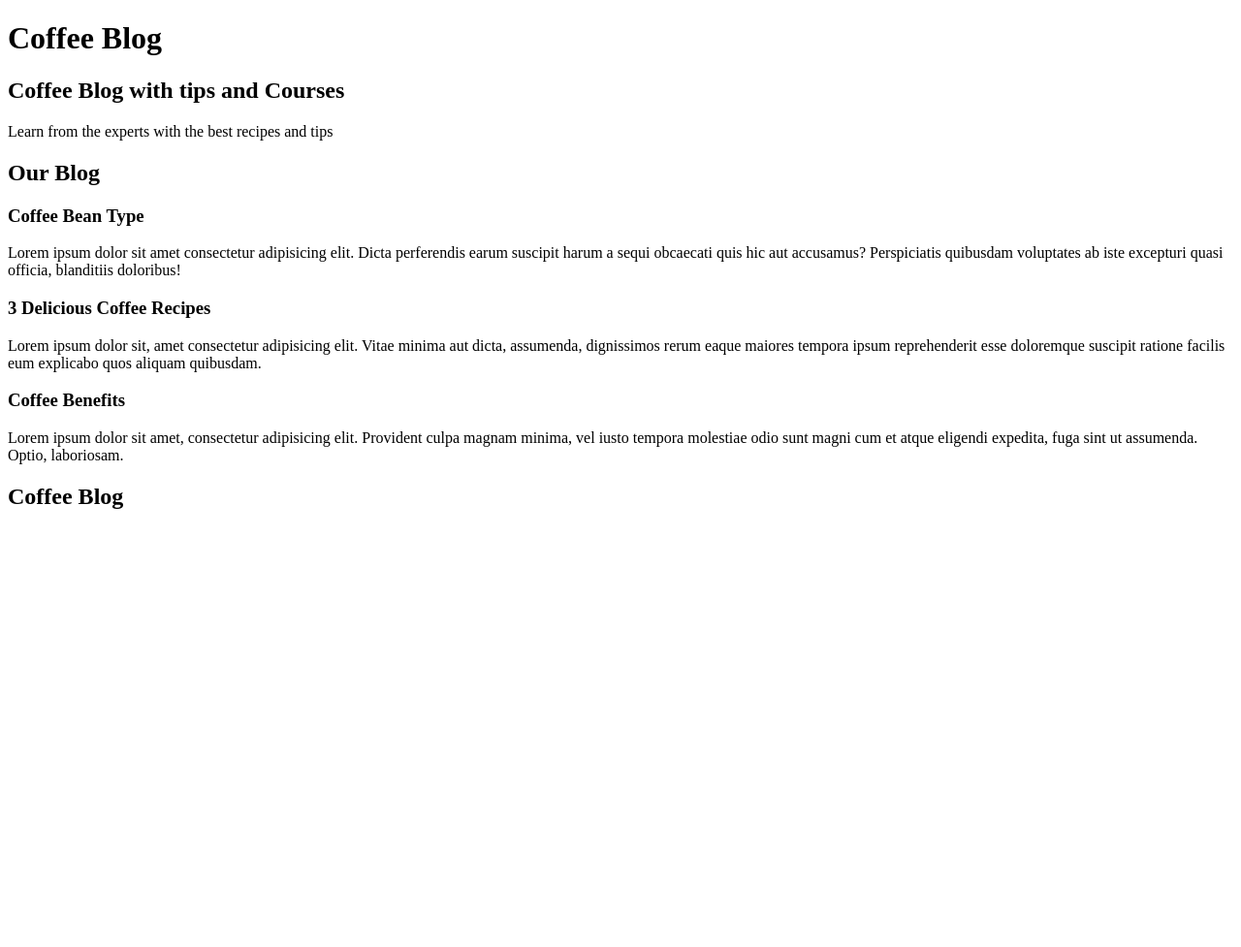
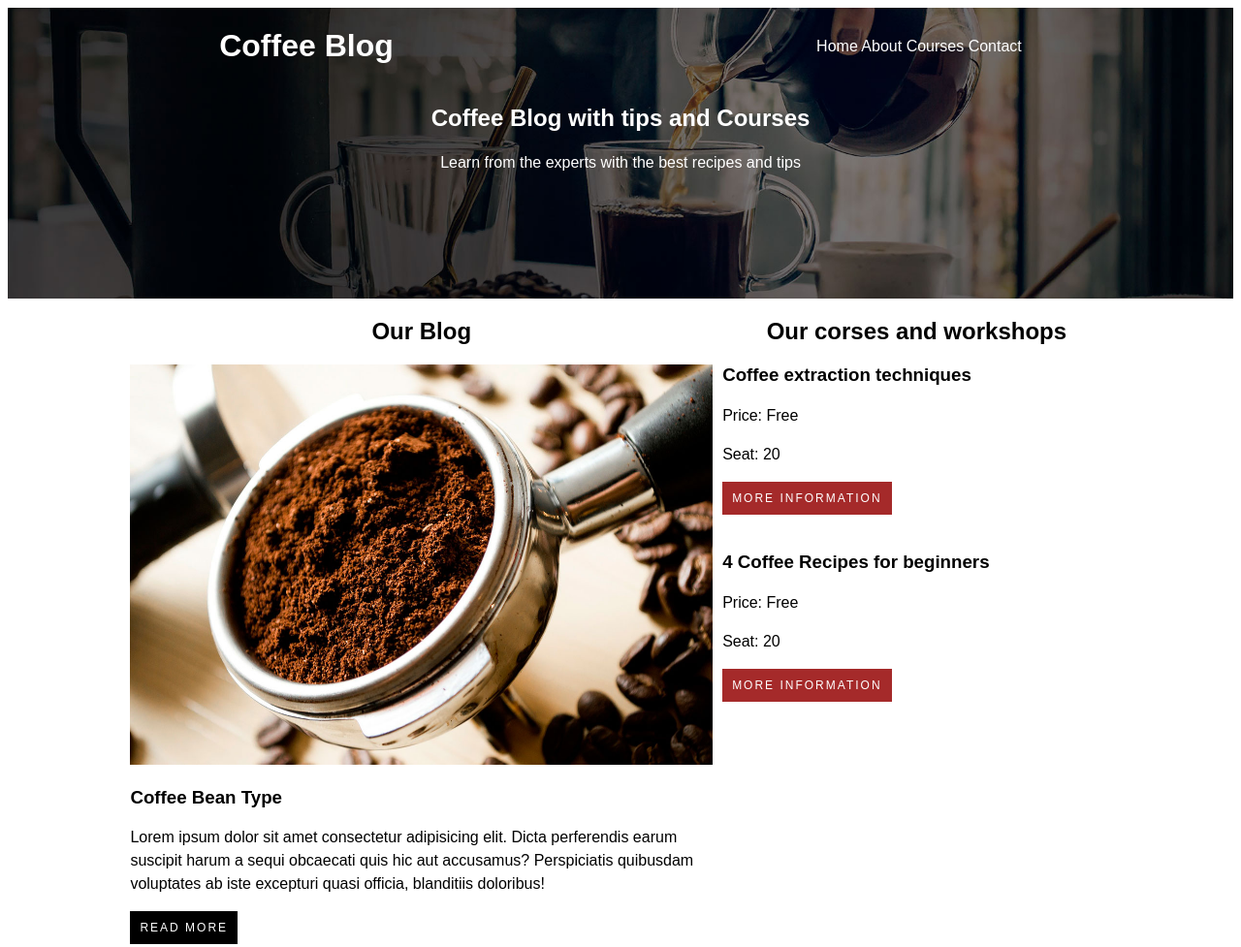
Before and after one commit to Emery2100/Coffee-Blog, a plain HTML site: page CoffeeBlog/index.html in a window 1280 px wide. Shown: the top 977 px of the page at 97% size. Before the commit the page ends 800 px from the top, so only its background shows below. Drawn offline with Linux system fonts and the light colour scheme.

Commit message:
Add files via upload

```diff
--- a/CoffeeBlog/index.html
+++ b/CoffeeBlog/index.html
@@ -4,29 +4,63 @@
     <meta charset="UTF-8">
     <meta name="viewport" content="width=device-width, initial-scale=1.0">
     <title>Document</title>
+    <link rel="stylesheet" href="./mystyle.css">
 </head>
 <body>
- <header>
+    <header class="primary-header">
+     <div class="header-flex">
         <h1>Coffee Blog</h1>
+     <nav class="menu">
+         <a href="index.html">Home</a>
+         <a href="about.html">About</a>
+         <a href="course.html">Courses</a>
+         <a href="contact.html">Contact</a>
+        </nav>
+        </div>
 <h2>Coffee Blog with tips and Courses</h2>
 <p>Learn from the experts with the best recipes and tips</p>
  </header>
 
- <main>
+ <main class="container main-flex">
+<section class="blog-container">
+
     <h2>Our Blog</h2>
-<Div>
+    <div>
+        <img src="img/blog1.jpg">
         <h3>Coffee Bean Type</h3>
         <p>Lorem ipsum dolor sit amet consectetur adipisicing elit. Dicta perferendis earum suscipit harum a sequi obcaecati quis hic aut accusamus? Perspiciatis quibusdam voluptates ab iste excepturi quasi officia, blanditiis doloribus!</p>
-</Div>
+        <a class="btn-black" href="#">read more</a>
+    </div>
+
+    <Img> <source><img src="img/blog3.jpg" alt="cofee cups"></Img>
     <h3>3 Delicious Coffee Recipes</h3>
     <p>Lorem ipsum dolor sit, amet consectetur adipisicing elit. Vitae minima aut dicta, assumenda, dignissimos rerum eaque maiores tempora ipsum reprehenderit esse doloremque suscipit ratione facilis eum explicabo quos aliquam quibusdam.</p>
+    <a class="btn-black" href="#">read more</a>
     <div>
+        <img src="img/blog2.jpg" alt=" cofee beans">
         <h3>Coffee Benefits</h3>
         <p>Lorem ipsum dolor sit amet, consectetur adipisicing elit. Provident culpa magnam minima, vel iusto tempora molestiae odio sunt magni cum et atque eligendi expedita, fuga sint ut assumenda. Optio, laboriosam.</p>
+        <a class="btn-black" href="#">read more</a>
+    </div>
+</section>
+
+<Section class="courses-container">
+<h2> Our corses and workshops</h2>
+<div>
+    <h3>Coffee extraction techniques</h3>
+    <p>Price: Free</p>
+    <p>Seat: 20</p>
+    <a class="btn-brown" href="#">More Information</a>
+
 </div>
 <div>
-    <h2>Coffee Blog</h2>
+    <h3>4 Coffee Recipes for beginners</h3>
+    <p>Price: Free</p>
+    <p>Seat: 20</p>
+    <a class="btn-brown" href="#">More Information</a>
 </div>
+</Section>
+
  </main>
 
 </body>
--- /dev/null
+++ b/CoffeeBlog/mystyle.css
@@ -0,0 +1,117 @@
+/*global*/
+body{
+    font-family: arial;
+}
+h1{
+    text-align: left;
+    }
+    p{
+        line-height: 1.5;
+    }
+    img{max-width: 100%;}
+h2{
+    text-align: center;
+}
+
+
+
+
+/*utilities*/
+.btn-black{
+    display: inline-block;
+    background-color: black;
+    color: white;
+    padding: 10px;
+    margin-bottom: 20px;
+    text-transform: uppercase;
+    text-decoration: none;
+    font-size: 12px;
+    letter-spacing: 2px;
+}
+.btn-brown{
+    display: inline-block;
+    background-color: brown;
+    color: white;
+    padding: 10px;
+    margin-bottom: 20px;
+    text-transform: uppercase;
+    text-decoration: none;
+    font-size: 12px;
+    letter-spacing: 2px;
+}
+.container{
+    width: 80%;
+    margin-left: auto;
+    margin-right: auto;
+}
+
+/*header*/
+.header-flex{
+    display: flex;
+    justify-content: space-around;
+    align-items: center;
+    text-decoration: none;
+    color: white
+
+
+}
+
+.primary-header{
+    background-image: url(img/banner.jpg);
+    background-position: center center;
+    background-size: cover;
+    height: 300px;
+    color: white;
+    text-align: center;
+}
+
+.menu a{
+color: white;
+text-decoration: none;
+
+}
+.secondary-header{
+    background-color: black;
+    background-position: center center;
+    background-size: cover;
+    height: 300px;
+    color: white;
+    text-align: center;
+
+}
+.secondary-flex{
+    display: flex;
+    justify-content: space-around;
+    align-items: center;
+    text-decoration-line: none;
+
+}
+
+
+/*main*/
+
+.main-flex{
+display: flex;
+flex-direction: row;
+
+}
+
+.blog-container{
+width: 60%;
+margin-right: 10px;
+}
+
+.courses-container{
+    width: 40%;
+}
+
+.about-container{
+   width: 40%;
+   font-size: 18px;
+   font-family:bold;
+}
+
+.about-img{
+    width: 60%;
+    margin-right: 10px;
+}
```
Also changed, not shown: CoffeeBlog/about.html (added, +59 -0 lines), CoffeeBlog/contact.html (added), CoffeeBlog/courses.html (added), CoffeeBlog/img/banner.jpg (added), CoffeeBlog/img/blog1.jpg (added), CoffeeBlog/img/blog2.jpg (added), CoffeeBlog/img/blog3.jpg (added), CoffeeBlog/img/contact.jpg (added), CoffeeBlog/img/course1.jpg (added), CoffeeBlog/img/course2.jpg (added), CoffeeBlog/img/course3.jpg (added), CoffeeBlog/img/us.jpg (added). Lines whose indentation alone changed are shown as unchanged.
